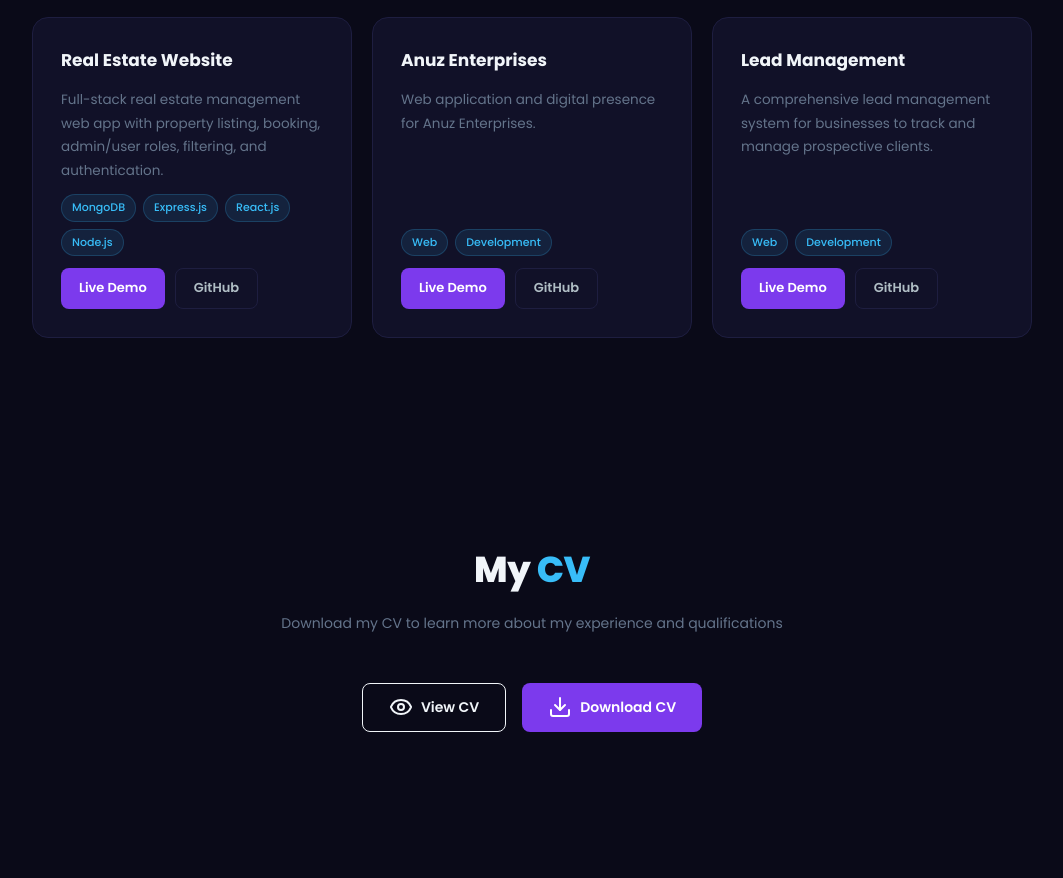
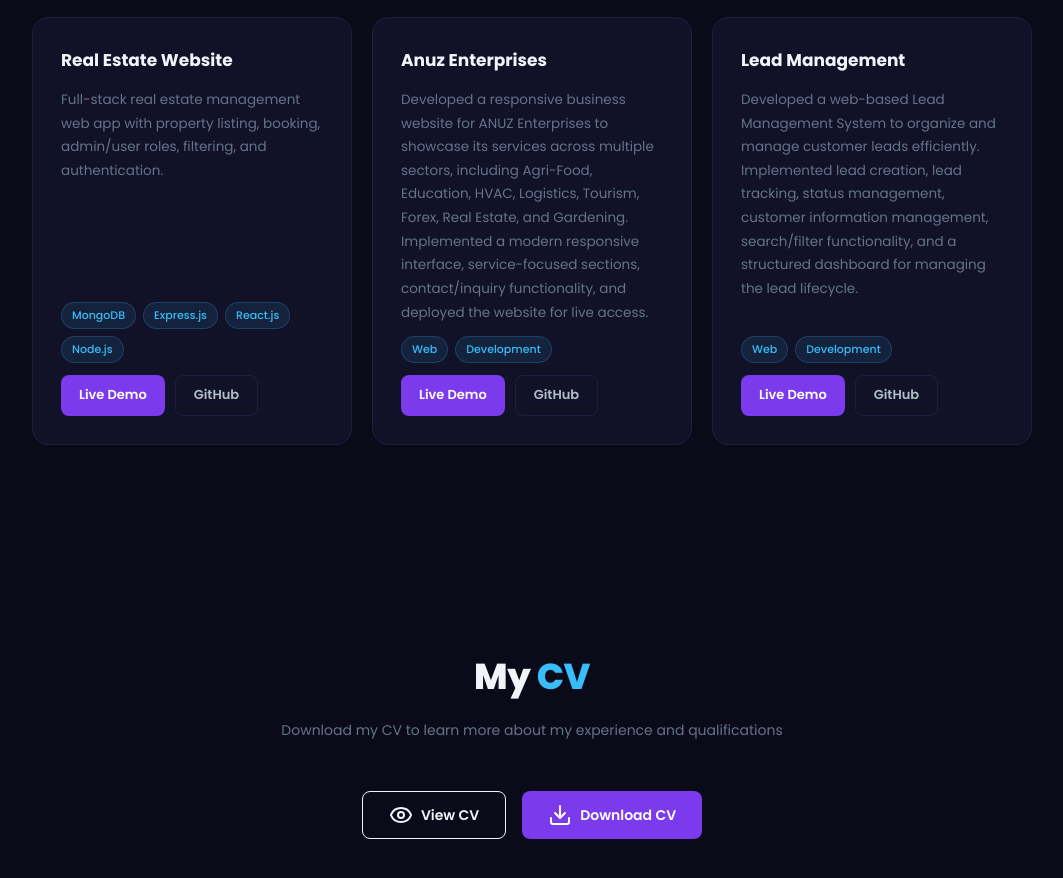
Before and after one commit to chandanpernaje/chandan-portfolio, a website built with Vite: page index.html in a window 1280 px wide. Shown: the part 3701-4579 px from the top of the page, without its empty margins (108-1171 px from the left). Built offline with nearby package versions, Linux system fonts and the light colour scheme.

Commit message:
Update project descriptions for Anuz Enterprises and Lead Management

```diff
--- a/index.html
+++ b/index.html
@@ -224,7 +224,7 @@
 
           <div class="proj-card" data-cat="web">
             <h3>Anuz Enterprises</h3>
-            <p>Web application and digital presence for Anuz Enterprises.</p>
+            <p>Developed a responsive business website for ANUZ Enterprises to showcase its services across multiple sectors, including Agri-Food, Education, HVAC, Logistics, Tourism, Forex, Real Estate, and Gardening. Implemented a modern responsive interface, service-focused sections, contact/inquiry functionality, and deployed the website for live access.</p>
             <div class="proj-tags">
               <span>Web</span><span>Development</span>
             </div>
@@ -236,7 +236,7 @@
 
           <div class="proj-card" data-cat="web">
             <h3>Lead Management</h3>
-            <p>A comprehensive lead management system for businesses to track and manage prospective clients.</p>
+            <p>Developed a web-based Lead Management System to organize and manage customer leads efficiently. Implemented lead creation, lead tracking, status management, customer information management, search/filter functionality, and a structured dashboard for managing the lead lifecycle.</p>
             <div class="proj-tags">
               <span>Web</span><span>Development</span>
             </div>
```
